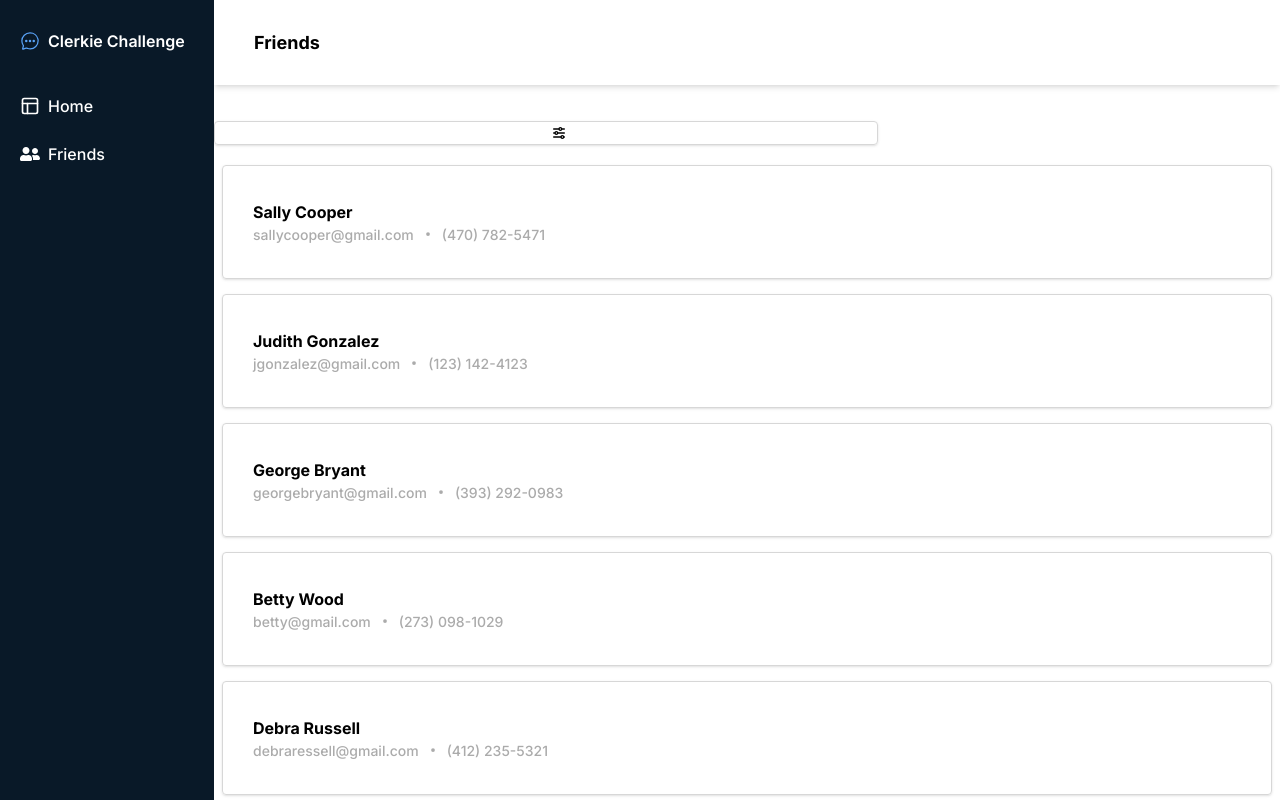
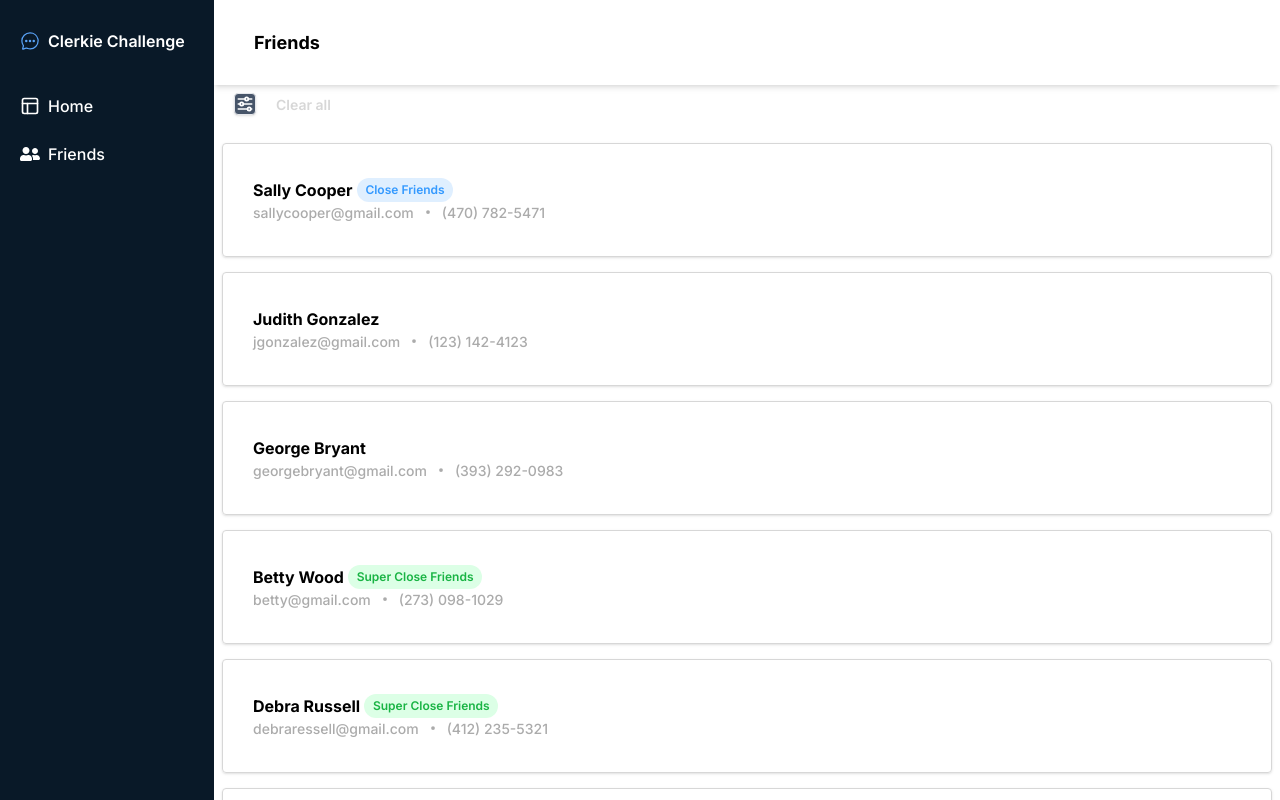
Before and after one commit to sushiphie/clerkiechallenge, a Next.js app: page /friends in a window 1280 px wide. Built offline with nearby package versions, Linux system fonts and the light colour scheme; data requests are answered from the project's data file.

Commit message:
Implemented filter functions

```diff
--- /dev/null
+++ b/src/app/components/FilterModal.tsx
@@ -0,0 +1,106 @@
+import React, { useState } from "react";
+import { RxCross2 } from "react-icons/rx";
+
+// define the type of the filter data
+type FilterData = {
+  closeFriends: boolean;
+  superCloseFriends: boolean;
+};
+
+// define the type of the props
+type FilterComponentProps = {
+  onFormSubmit: (data: FilterData) => void;
+};
+
+const FilterModal: React.FC<FilterComponentProps> = ({ onFormSubmit }) => {
+  const [closeFriends, setCloseFriends] = useState(false);
+  const [superCloseFriends, setSuperCloseFriends] = useState(false);
+
+  const handleCloseChange = () => {
+    setCloseFriends(!closeFriends);
+  };
+
+  const handleSuperChange = () => {
+    setSuperCloseFriends(!superCloseFriends);
+  };
+
+  const handleFilter = (e: React.FormEvent) => {
+    e.preventDefault();
+    onFormSubmit({ closeFriends, superCloseFriends });
+  };
+
+  const handleClear = () => {
+    setCloseFriends(false);
+    setSuperCloseFriends(false);
+  };
+
+  const [showModal, setShowModal] = useState(true);
+
+  const closeModal = () => {
+    setShowModal(false);
+  };
+
+  return (
+    <div className="flex justify-center items-center">
+      {showModal && (
+        <div className="w-[320px] flex flex-col rounded shadow">
+          <div className="flex justify-between p-[20px]">
+            <button
+              onClick={handleClear}
+              className="text-[14px] font-semibold text-border-grey"
+            >
+              Clear all
+            </button>
+            <p className="text-[16px] font-semibold place-content-center text-filter-grey">
+              Filter
+            </p>
+            <button onClick={closeModal}>
+              <RxCross2 className="w-[17px] h-[17px] text-filter-grey font-bold" />
+            </button>
+          </div>
+          <hr />
+          <div className="flex flex-col p-[20px]">
+            <p className="text-[14px] font-medium place-content-center text-filter-grey-2">
+              Friend Status
+            </p>
+            <form>
+              <label className="flex justify-between">
+                <p className="text-[16px] font-semibold place-content-center text-filter-grey pt-[20px]">
+                  Close Friends
+                </p>
+                <input
+                  type="checkbox"
+                  value="Close Friends"
+                  checked={closeFriends}
+                  onChange={handleCloseChange}
+                />
+              </label>
+
+              <label className="flex justify-between">
+                <p className="text-[16px] font-semibold place-content-center text-filter-grey py-[20px]">
+                  Super Close Friends
+                </p>
+                <input
+                  type="checkbox"
+                  value="Super Close Friends"
+                  checked={superCloseFriends}
+                  onChange={handleSuperChange}
+                />
+              </label>
+
+              <button
+                onClick={handleFilter}
+                className="bg-filter-grey text-white font-semibold px-[120px] py-[11px] rounded-md"
+                type="submit"
+              >
+                Apply
+              </button>
+            </form>
+          </div>
+        </div>
+      )}
+    </div>
+  );
+};
+
+export default FilterModal;
--- /dev/null
+++ b/src/app/components/FriendBadge.tsx
@@ -0,0 +1,15 @@
+import { FC } from 'react';
+
+interface BadgeProps {
+  label: string;
+  bgColorClass: string;
+  textColorClass: string;
+}
+
+const Badge: FC<BadgeProps> = ({ label, bgColorClass, textColorClass }) => (
+  <div className={`flex flex-col items-center justify-center py-[3px] px-[8.75px] text-[12px] font-semibold rounded-full ${bgColorClass} ${textColorClass}`}>
+    {label}
+  </div>
+);
+
+export default Badge;
--- a/src/app/friends/page.tsx
+++ b/src/app/friends/page.tsx
@@ -5,15 +5,50 @@ import styles from "./page.module.css";
 import { useEffect, useState } from "react";
 import axios from "axios";
 import { BsDot } from "react-icons/bs";
+import FilterModal from "../components/FilterModal";
+import Badge from "../components/FriendBadge";
 import { TbAdjustmentsHorizontal } from "react-icons/tb";
+
+// define the type of the filter data
+type FilterData = {
+  closeFriends: boolean;
+  superCloseFriends: boolean;
+};
 
 export default function Friends() {
   const [data, setData] = useState([]);
+  const [filterState, setFilterState] = useState<any | boolean[]>([
+    false,
+    false,
+  ]);
+
+  const [displayModal, setDisplayModal] = useState<boolean>(false);
+
+  const handleClick = () => {
+    setDisplayModal(!displayModal); // toggle the 'show' state value
+  };
+
+  const handleFilterData = (data: FilterData) => {
+    if (data.closeFriends !== null && data.superCloseFriends !== null) {
+      setFilterState(data); // update the state when the callback function is invoked
+    }
+  };
+
+  const handleClear = () => {
+    setFilterState([false, false]);
+  };
+
   useEffect(() => {
+    // Fetching Data
+    const fetchDataWithDelay = async () => {
+      await new Promise((resolve) => setTimeout(resolve, 1000));
       axios
         .get("http://localhost:5000/users")
         .then((res) => setData(res.data))
         .catch((err) => console.log(err));
+    };
+
+    fetchDataWithDelay();
   }, []);
   return (
     <div className="h-screen overflow-y-auto bg-white text-black">
@@ -21,17 +56,62 @@ export default function Friends() {
         <p className="text-[18px] font-bold">Friends</p>
       </div>
 
-      <div className="flex flex-col items-start justify-center px-[331px] mt-[36px] w-[28px] h-6 border border-border-grey rounded shadow">
-        <TbAdjustmentsHorizontal className="w-[26px] h-[26px" />
+      <div className="flex flex-row">
+        {/* Filter Button */}
+        <div className="flex flex-col px-[20px] py-[8px]">
+          <TbAdjustmentsHorizontal
+            onClick={handleClick}
+            className="w-[22px] h-[22px] text-white border bg-slate-600 rounded shadow"
+          />
+          {displayModal && <FilterModal onFormSubmit={handleFilterData} />}
+        </div>
+
+        <button
+          onClick={handleClear}
+          className="text-[14px] font-semibold text-border-grey"
+        >
+          Clear all
+        </button>
       </div>
 
       <div className="flex flex-col items-center justify-center mt-[20px] px-2">
-        {data.map((item, index) => (
+        {data
+          .filter((item) => {
+            return (
+              (item["state"] === "close" &&
+                filterState &&
+                filterState.closeFriends) ||
+              (item["state"] === "superclose" &&
+                filterState &&
+                filterState.superCloseFriends) ||
+              (filterState &&
+                !filterState.closeFriends &&
+                !filterState.superCloseFriends)
+            );
+          })
+          .map((item, index) => (
             <div
               key={index}
               className="flex flex-col items-start justify-center px-[30px] border border-border-grey rounded shadow mb-[15px] w-[1050px] h-[114px]"
             >
+              <div className="flex flex-row space-x-1">
                 <p className="text-[16px] font-bold">{item.name}</p>
+                {item["state"] === "superclose" && (
+                  <Badge
+                    label="Super Close Friends"
+                    textColorClass="text-positive"
+                    bgColorClass="bg-positive-light"
+                  />
+                )}
+                {item["state"] === "close" && (
+                  <Badge
+                    label="Close Friends"
+                    textColorClass="text-theme"
+                    bgColorClass="bg-theme-light"
+                  />
+                )}
+              </div>
+
               <div className="text-[14px] font-medium text-details-grey flex flex-row space-x-1">
                 <p>{item.email}</p>
                 <BsDot className="h-[20px] w-[20px]" />
--- a/tailwind.config.js
+++ b/tailwind.config.js
@@ -13,7 +13,13 @@ module.exports = {
       colors: {
         'icon-blue': '#59A2F6',
         'details-grey': '#ABABAB',
-        'border-grey': '#D7D7D7'
+        'border-grey': '#D7D7D7',
+        'positive': '#19B444',
+        'positive-light': '#DCFFE6',
+        'theme': '#3399FF',
+        'theme-light': '#DFEFFF',
+        'filter-grey': "#424242",
+        'filter-grey-2': "#686868",
       },
     },
   },
```
Lines whose indentation alone changed are shown as unchanged.
